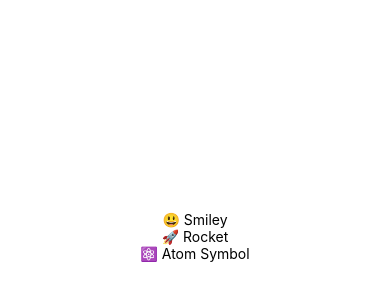
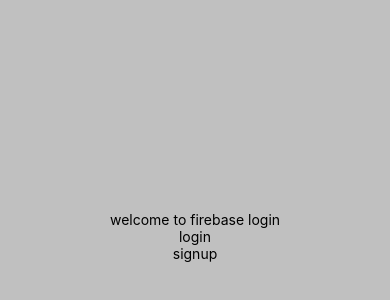
Before and after one commit to Montchat/FirebaseLogin, a React Native app: screen / in a window 390 px wide. Shown: the part 186-486 px from the top of the page. Built offline with nearby package versions, Linux system fonts and the light colour scheme.

Commit message:
adds buttons to initial screen

```diff
--- a/App.js
+++ b/App.js
@@ -1,11 +1,23 @@
 import React, {
   Component
 } from 'react';
+import { View, Text } from 'react-native';
 
-import EmojiDict from './src/components/EmojiDict';
+import Button from './src/components/Button.js';
 
 export default class App extends Component {
   render() {
-    return <EmojiDict / > ;
+    return (
+        <View style = {{
+          flex: 1,
+          backgroundColor: 'silver',
+          justifyContent: 'center',
+          alignItems: 'center',
+        }}>
+        <Text>welcome to firebase login</Text>
+          <Button name ='login'/>
+          <Button name = 'signup'/>
+        </View>
+    );
   }
 }
--- a/src/components/Button.js
+++ b/src/components/Button.js
@@ -0,0 +1,14 @@
+import React, { Component } from 'react';
+import { StyleSheet, View, Text, Container } from 'react-native';
+
+class Button extends Component {
+  render() {
+    return (
+      <View>
+      <Text>{this.props.name}</Text>
+      </View>
+    );
+  }
+}
+
+export default Button;
--- a/src/components/EmojiDict.js
+++ /dev/null
@@ -1,34 +0,0 @@
-import React, { Component } from 'react';
-import { View, Text, StyleSheet, FlatList } from 'react-native';
-
-class EmojiDict extends Component {
-  state = {
-    '😃': '😃 Smiley',
-		'🚀': '🚀 Rocket',
-		'⚛️': '⚛️ Atom Symbol'
-  };
-  render() {
-    return (
-      <FlatList
-        contentContainerStyle={styles.container}
-        data={[
-          { key: '😃', value: '😃 Smiley' },
-		      { key: '🚀', value: '🚀 Rocket' },
-		      { key: '⚛️', value: '⚛️ Atom Symbol' }
-        ]}
-        renderItem={({item}) => <Text>{item.value}</Text>}
-      />
-    );
-  }
-}
-
-const styles = StyleSheet.create({
-  container: {
-    flex: 1,
-    justifyContent: 'center',
-    alignItems: 'center'
-
-  }
-});
-
-export default EmojiDict;
```
Also changed, not shown: src/screens/Login.js (added).
